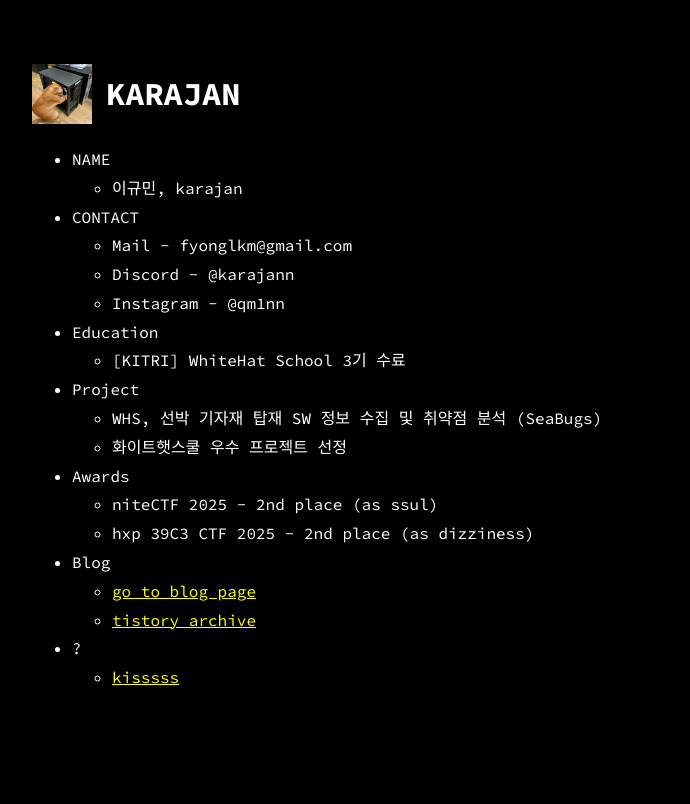
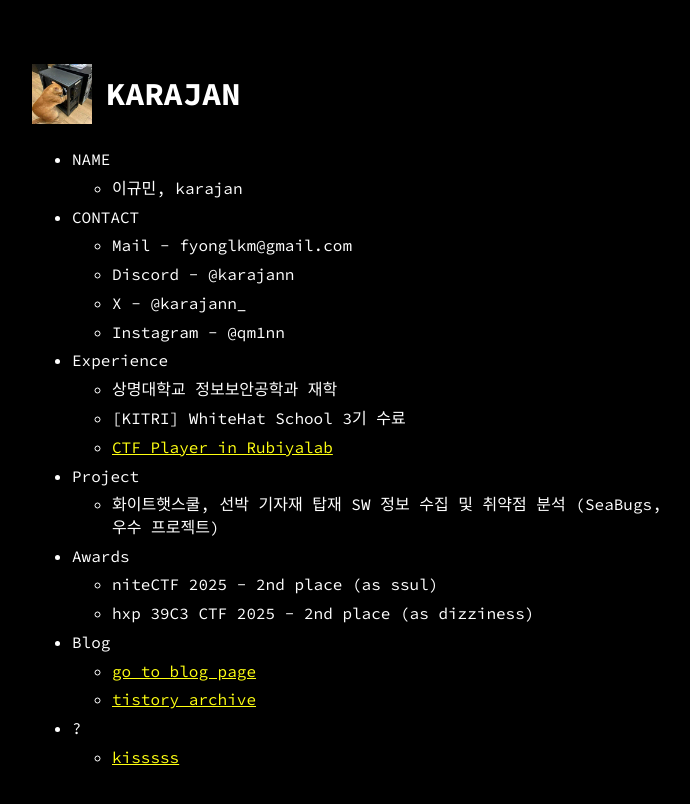
Before and after one commit to karajan0/karajan0.github.io, a Jekyll site: the page built from index.md, in a window 1280 px wide. Shown: the top 804 px of the page, without its empty margins (288-978 px from the left). Built offline with Jekyll 4.4.1, drawn with Linux system fonts in a browser that asks for light colours; some web fonts are replaced.

Commit message:
Update profile content

```diff
--- a/_data/menu.yml
+++ b/_data/menu.yml
@@ -7,16 +7,19 @@ entries:
     entries:
       - title: Mail - fyonglkm@gmail.com
       - title: Discord - @karajann
+      - title: X - @karajann_
       - title: Instagram - @qm1nn
 
-  - title: Education
+  - title: Experience
     entries:
+      - title: "상명대학교 정보보안공학과 재학"
       - title: "[KITRI] WhiteHat School 3기 수료"
+      - title: "CTF Player in Rubiyalab"
+        url: https://rubiyalab.team/
 
   - title: Project
     entries:
-      - title: WHS, 선박 기자재 탑재 SW 정보 수집 및 취약점 분석 (SeaBugs)
-      - title: 화이트햇스쿨 우수 프로젝트 선정
+      - title: 화이트햇스쿨, 선박 기자재 탑재 SW 정보 수집 및 취약점 분석 (SeaBugs, 우수 프로젝트)
 
   - title: Awards
     entries:
```
Also changed, not shown: README.md.
